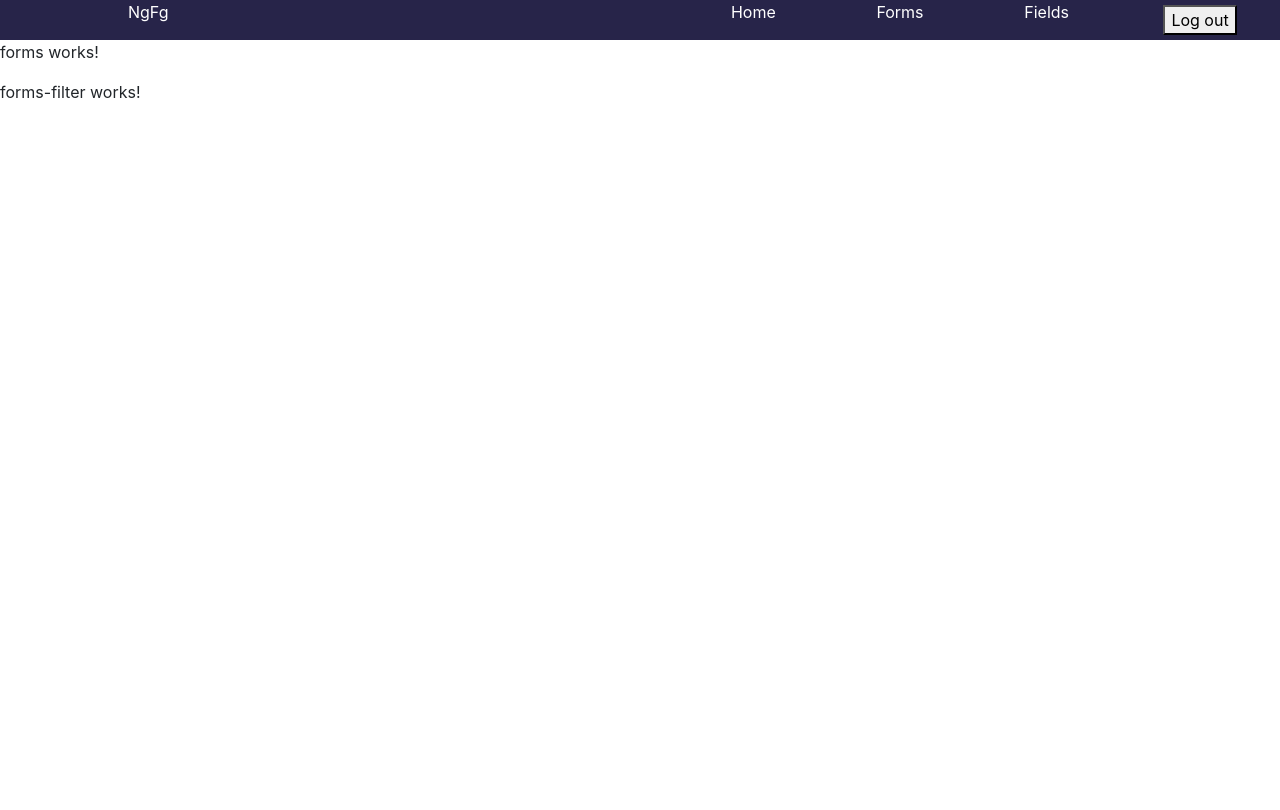
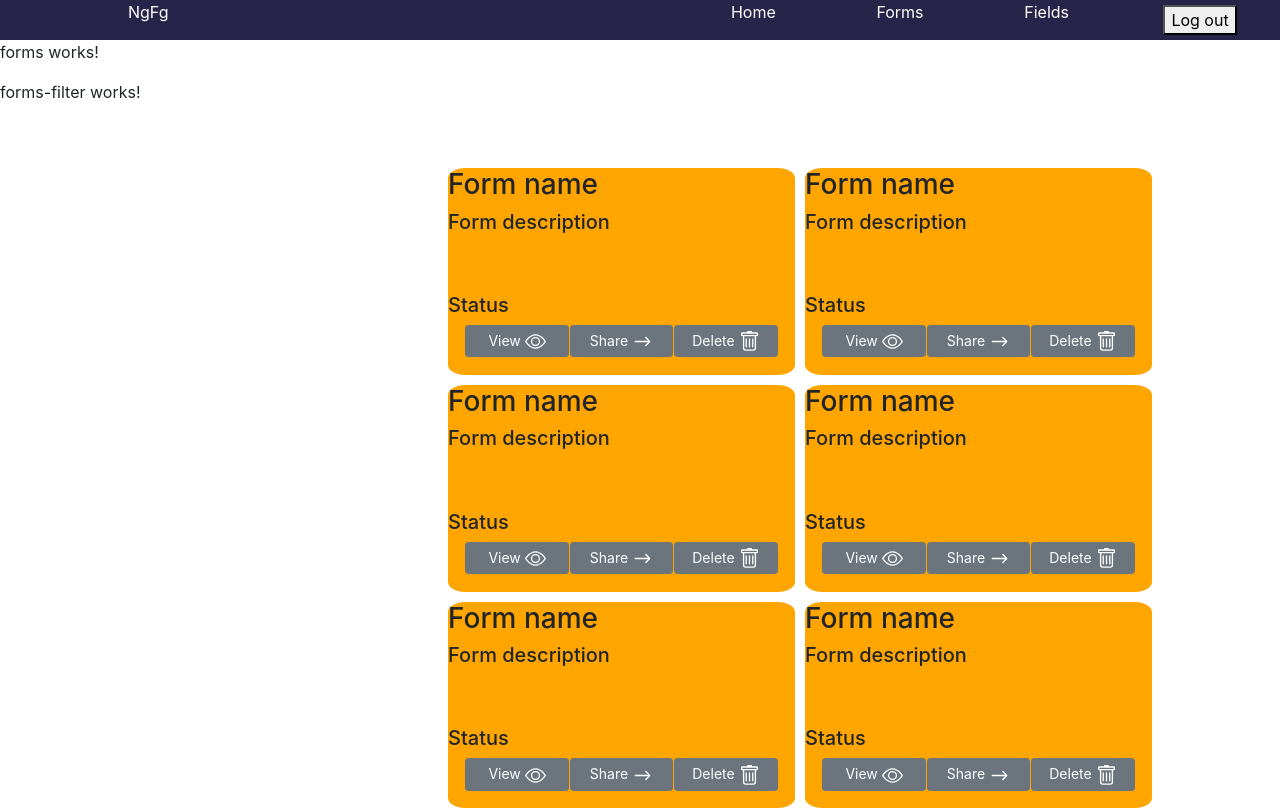
Before and after one commit to wasssabi/retrainingui, an Angular app: page /forms in a window 1280 px wide. Shown: the top 810 px of the page. Built offline with nearby package versions, Linux system fonts and the light colour scheme.

Commit message:
Show Form

```diff
--- /dev/null
+++ b/src/app/forms/forms-item/forms-item.component.css
@@ -0,0 +1,15 @@
+.formi {
+    display: grid;
+    grid-template-rows: 10fr 20fr;
+    background-color: orange;
+    border-radius: 5%;
+}
+.buttonList {
+    display: grid;
+    grid-template-columns: repeat(3, 10fr);
+    column-gap: 1px;
+    row-gap: 10px;
+    padding-bottom: 5%;
+    padding-left: 5%;
+    padding-right: 5%;
+}
--- /dev/null
+++ b/src/app/forms/forms-item/forms-item.component.html
@@ -0,0 +1,25 @@
+<div class="formi">
+    <h3>Form name</h3>
+    <h5>Form description</h5>
+    <h5>Status</h5>
+    <div class="buttonList">
+        <button type="button" class="btn btn-secondary btn-sm">
+        View <svg class="bi bi-eye" width="1.5em" height="1.5em" viewBox="0 0 16 16" fill="currentColor" xmlns="http://www.w3.org/2000/svg">
+            <path fill-rule="evenodd" d="M16 8s-3-5.5-8-5.5S0 8 0 8s3 5.5 8 5.5S16 8 16 8zM1.173 8a13.134 13.134 0 001.66 2.043C4.12 11.332 5.88 12.5 8 12.5c2.12 0 3.879-1.168 5.168-2.457A13.134 13.134 0 0014.828 8a13.133 13.133 0 00-1.66-2.043C11.879 4.668 10.119 3.5 8 3.5c-2.12 0-3.879 1.168-5.168 2.457A13.133 13.133 0 001.172 8z" clip-rule="evenodd"/>
+            <path fill-rule="evenodd" d="M8 5.5a2.5 2.5 0 100 5 2.5 2.5 0 000-5zM4.5 8a3.5 3.5 0 117 0 3.5 3.5 0 01-7 0z" clip-rule="evenodd"/>
+          </svg>
+        </button>
+        <button type="button" class="btn btn-secondary btn-sm">
+        Share <svg class="bi bi-arrow-right" width="1.5em" height="1.5em" viewBox="0 0 16 16" fill="currentColor" xmlns="http://www.w3.org/2000/svg">
+            <path fill-rule="evenodd" d="M10.146 4.646a.5.5 0 01.708 0l3 3a.5.5 0 010 .708l-3 3a.5.5 0 01-.708-.708L12.793 8l-2.647-2.646a.5.5 0 010-.708z" clip-rule="evenodd"/>
+            <path fill-rule="evenodd" d="M2 8a.5.5 0 01.5-.5H13a.5.5 0 010 1H2.5A.5.5 0 012 8z" clip-rule="evenodd"/>
+          </svg>
+        </button>
+        <button type="button" class="btn btn-secondary btn-sm">
+         Delete <svg class="bi bi-trash" width="1.5em" height="1.5em" viewBox="0 0 16 16" fill="currentColor" xmlns="http://www.w3.org/2000/svg">
+            <path d="M5.5 5.5A.5.5 0 016 6v6a.5.5 0 01-1 0V6a.5.5 0 01.5-.5zm2.5 0a.5.5 0 01.5.5v6a.5.5 0 01-1 0V6a.5.5 0 01.5-.5zm3 .5a.5.5 0 00-1 0v6a.5.5 0 001 0V6z"/>
+            <path fill-rule="evenodd" d="M14.5 3a1 1 0 01-1 1H13v9a2 2 0 01-2 2H5a2 2 0 01-2-2V4h-.5a1 1 0 01-1-1V2a1 1 0 011-1H6a1 1 0 011-1h2a1 1 0 011 1h3.5a1 1 0 011 1v1zM4.118 4L4 4.059V13a1 1 0 001 1h6a1 1 0 001-1V4.059L11.882 4H4.118zM2.5 3V2h11v1h-11z" clip-rule="evenodd"/>
+          </svg>
+         </button>
+    </div>
+</div>
--- /dev/null
+++ b/src/app/forms/forms-item/forms-item.component.ts
@@ -0,0 +1,15 @@
+import { Component, OnInit } from '@angular/core';
+
+@Component({
+  selector: 'app-forms-item',
+  templateUrl: './forms-item.component.html',
+  styleUrls: ['./forms-item.component.css']
+})
+export class FormsItemComponent implements OnInit {
+
+  constructor() { }
+
+  ngOnInit(): void {
+  }
+
+}
--- a/src/app/forms/forms.component.css
+++ b/src/app/forms/forms.component.css
@@ -0,0 +1,10 @@
+.itemList {
+    margin-top: 5%;
+    margin-left: 35%;
+    margin-right: 10%;
+    display: grid;
+    grid-template-columns: repeat(2, 1fr);
+    grid-template-rows: repeat(4, 1fr);
+    column-gap: 10px;
+    row-gap: 10px;
+}
--- a/src/app/forms/forms.component.html
+++ b/src/app/forms/forms.component.html
@@ -1,2 +1,12 @@
 <p>forms works!</p>
 <app-forms-filter></app-forms-filter>
+<div class="itemList">
+<app-forms-item></app-forms-item>
+<app-forms-item></app-forms-item>
+<app-forms-item></app-forms-item>
+<app-forms-item></app-forms-item>
+<app-forms-item></app-forms-item>
+<app-forms-item></app-forms-item>
+<app-forms-item></app-forms-item>
+
+</div>
--- a/src/app/forms/forms.module.ts
+++ b/src/app/forms/forms.module.ts
@@ -3,9 +3,10 @@ import { CommonModule } from '@angular/common';
 
 import { FormsComponent } from "./forms.component";
 import { FormsFilterComponent } from './forms-filter/forms-filter.component';
+import { FormsItemComponent } from './forms-item/forms-item.component';
 
 @NgModule({
-  declarations: [FormsComponent, FormsFilterComponent],
+  declarations: [FormsComponent, FormsFilterComponent, FormsItemComponent],
   imports: [
     CommonModule
   ],
```
Also changed, not shown: 1 other file (tests, documents, lock files or other folders).
